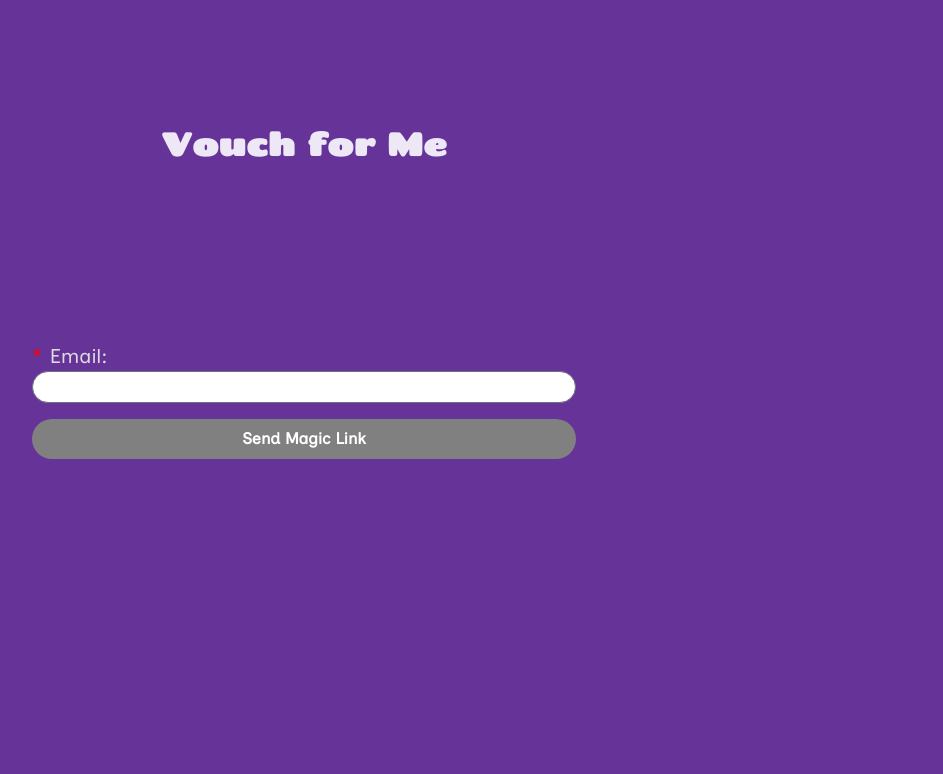
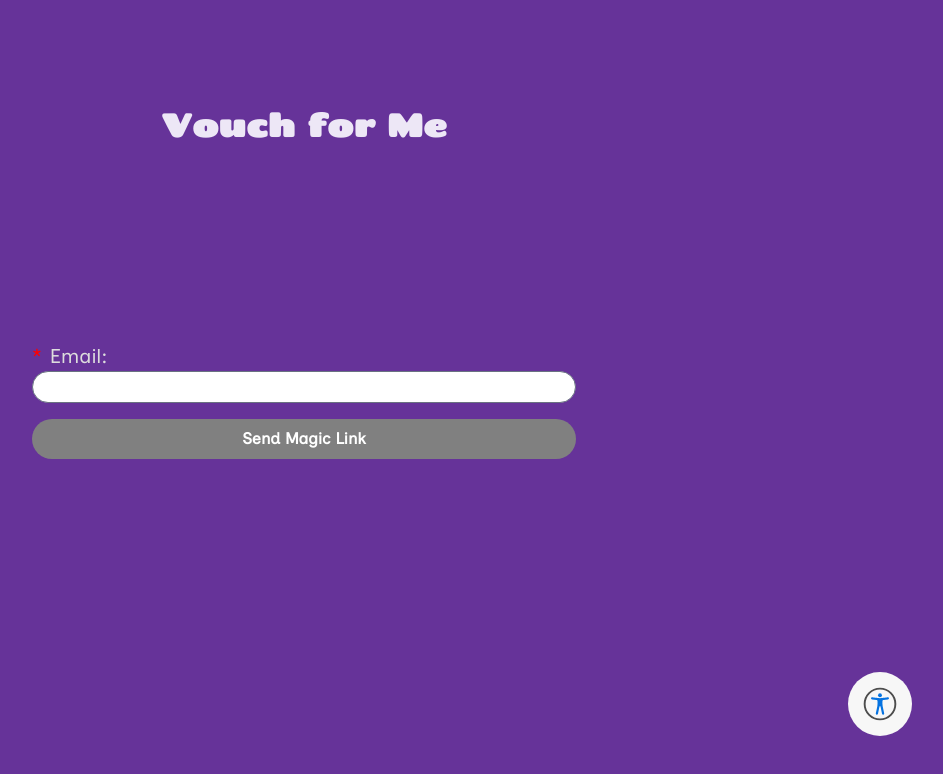
Before and after one commit to FlexWilliams/vouch-for-me, a SvelteKit app: page / in a window 1280 px wide. Shown: the top 774 px of the page, without its empty margins (336-1279 px from the left). Built offline with nearby package versions, Linux system fonts and the light colour scheme; no server answers.

Commit message:
Adding a floating animation to the title with an ally settings component (finally!) to toggle off

```diff
--- a/src/app.html
+++ b/src/app.html
@@ -39,6 +39,8 @@
 		</style>
 	</head>
 	<body data-sveltekit-preload-data="hover">
-		<div style="display: contents; height: 100%; position: relative">%sveltekit.body%</div>
+		<div style="display: contents; height: 100%; width: 100%; position: relative">
+			%sveltekit.body%
+		</div>
 	</body>
 </html>
--- /dev/null
+++ b/src/lib/a11y/components/Ally-settings.svelte
@@ -0,0 +1,49 @@
+<script lang="ts">
+	import { fade } from 'svelte/transition';
+	import { allyState } from '../state/ally-state.svelte';
+	import AllySettingsToggle from './Ally-settings-toggle.svelte';
+
+	let toggleA11ySettings = $state(false);
+
+	let toggleAnimations = $derived(allyState.toggleAnimations);
+</script>
+
+<button
+	type="button"
+	aria-label="Open accessibility settings"
+	onclick={() => (toggleA11ySettings = !toggleA11ySettings)}
+>
+	<img src="images/universal-access.svg" alt={`Universal person icon`} />
+</button>
+{#if toggleA11ySettings}
+	<div class="ally-settings-container" transition:fade={{ duration: toggleAnimations ? 400 : 0 }}>
+		<AllySettingsToggle closeAllySettings={() => (toggleA11ySettings = false)} />
+	</div>
+{/if}
+
+<style lang="scss">
+	button {
+		background-color: transparent;
+		border: none;
+		border-radius: 10rem;
+		position: absolute;
+		bottom: 4rem;
+		right: 2rem;
+	}
+
+	img {
+		width: 4rem;
+		height: 4rem;
+		border: none;
+		border-radius: 10rem;
+	}
+
+	.ally-settings-container {
+		position: absolute;
+		padding: 2rem;
+		background-color: #cdcdcded;
+		z-index: 2; // TODO: make constant
+		width: 100%;
+		height: 100%;
+	}
+</style>
--- /dev/null
+++ b/src/lib/a11y/components/ally-settings-toggle.svelte
@@ -0,0 +1,52 @@
+<script lang="ts">
+	import { allyState, allyState$$toggleAnimations } from '../state/ally-state.svelte';
+
+	let { closeAllySettings } = $props();
+
+	let toggleAnimations = $derived(allyState.toggleAnimations);
+
+	function handleToggleAnimationsChange(): void {
+		allyState$$toggleAnimations(toggleAnimations);
+	}
+</script>
+
+<form name="accessibility-settings">
+	<h3>Accessibility Settings</h3>
+
+	<label for="animations">Toggle Animations?</label>
+	<input
+		id="animations"
+		name="animations"
+		type="checkbox"
+		bind:checked={toggleAnimations}
+		onchange={handleToggleAnimationsChange}
+	/>
+</form>
+
+<button type="button" aria-label="Close accessibility settings" onclick={() => closeAllySettings()}>
+	X
+</button>
+
+<style lang="scss">
+	form {
+		padding: 2rem 0;
+	}
+
+	h3 {
+		font-size: 1.5rem;
+		margin-bottom: 1rem;
+	}
+
+	button {
+		background-color: transparent;
+		border: none;
+		border-radius: 10rem;
+		position: absolute;
+		bottom: 4rem;
+		right: 2rem;
+		width: 4rem;
+		height: 4rem;
+		border: none;
+		border-radius: 10rem;
+	}
+</style>
--- /dev/null
+++ b/src/lib/a11y/state/ally-state.svelte.ts
@@ -0,0 +1,18 @@
+export interface AllyState {
+	toggleAnimations: boolean;
+}
+
+const initialAllyState: AllyState = {
+	toggleAnimations: true
+};
+
+export const allyState = $state(initialAllyState);
+
+/** Reducers */
+
+/**
+ * Sets the toggleAnimations
+ */
+export function allyState$$toggleAnimations(toggleAnimations: boolean): void {
+	allyState.toggleAnimations = toggleAnimations;
+}
--- a/src/lib/notification/toastr/components/Toastr.svelte
+++ b/src/lib/notification/toastr/components/Toastr.svelte
@@ -6,7 +6,7 @@
 
 	const defaultToastrDuration = 2000;
 
-	const subsciprtions: Subscription[] = [];
+	const subscriptions: Subscription[] = [];
 
 	let toastr: ToastrConfig | null = $state(null);
 
@@ -34,17 +34,17 @@
 	}
 
 	onMount(() => {
-		subsciprtions.push(listenForToastrMessages());
+		subscriptions.push(listenForToastrMessages());
 	});
 
 	onDestroy(() => {
-		subsciprtions.forEach((sub) => sub.unsubscribe());
+		subscriptions.forEach((sub) => sub.unsubscribe());
 	});
 </script>
 
 {#if toast && toastr}
 	<dialog id="notification-toastr" in:fly={{ y: -200 }} out:fade>
-		<p>{toastr.message}</p>
+		<p>{toastr?.message}</p>
 	</dialog>
 {/if}
 
--- /dev/null
+++ b/src/lib/styles/animations/float.scss
@@ -0,0 +1,18 @@
+@keyframes floatAnimation {
+	0% {
+		transform: translatey(0px);
+	}
+	50% {
+		transform: translatey(-20px);
+	}
+	100% {
+		transform: translatey(0px);
+	}
+}
+
+@mixin floating {
+	animation-name: floatAnimation;
+	animation-duration: 3500ms;
+	animation-iteration-count: infinite;
+	animation-timing-function: ease-in-out;
+}
--- a/src/routes/+layout.svelte
+++ b/src/routes/+layout.svelte
@@ -1,12 +1,15 @@
 <script lang="ts">
+	import { goto } from '$app/navigation';
+	import A11ySettingsToggle from '$lib/a11y/components/Ally-settings.svelte';
+	import { allyState } from '$lib/a11y/state/ally-state.svelte';
+	import Toastr from '$lib/notification/toastr/components/Toastr.svelte';
+	import { VibrationService } from '$lib/utils/vibration-service';
 	import { onMount } from 'svelte';
 	import '../app.css';
-	import { afterNavigate, goto } from '$app/navigation';
-	import { Logger } from '$lib/logging/logger';
-	import Toastr from '$lib/notification/toastr/components/Toastr.svelte';
-	import { VibrationService } from '$lib/utils/vibration-service';
 
 	let { children, data } = $props();
+
+	let toggleAnimations = $derived(allyState.toggleAnimations);
 
 	onMount(() => {
 		if (data?.user?.id) {
@@ -21,10 +24,11 @@
 	}
 </script>
 
+<A11ySettingsToggle />
 <Toastr />
 
 <header>
-	<a href="/"><h1>Vouch for Me</h1></a>
+	<a href="/"><h1><span class:no-animate={!toggleAnimations}>Vouch for Me</span></h1></a>
 
 	{#if data.user?.id}
 		<button type="submit" onclick={() => handleSignOut()}>Sign Out</button>
@@ -38,6 +42,8 @@
 <footer></footer>
 
 <style lang="scss">
+	@use '../lib/styles/animations/float';
+
 	header {
 		height: 25%;
 		width: 100%;
@@ -55,6 +61,14 @@
 		font-size: 2rem;
 		font-weight: bold;
 		color: #ede7f6;
+
+		span {
+			@include float.floating;
+		}
+
+		span.no-animate {
+			animation-play-state: paused;
+		}
 	}
 
 	main {
--- a/vite.config.ts
+++ b/vite.config.ts
@@ -35,7 +35,6 @@ export default defineConfig(({ mode }) => ({
 	},
 	resolve: {
 		// Uncomment to get layout test working but breaks dev build somehow
-
 		// conditions: mode === 'test' ? ['browser'] : []
 	}
 }));
```
Also changed, not shown: static/images/universal-access.svg (added), 1 other file (tests, documents, lock files or other folders).
